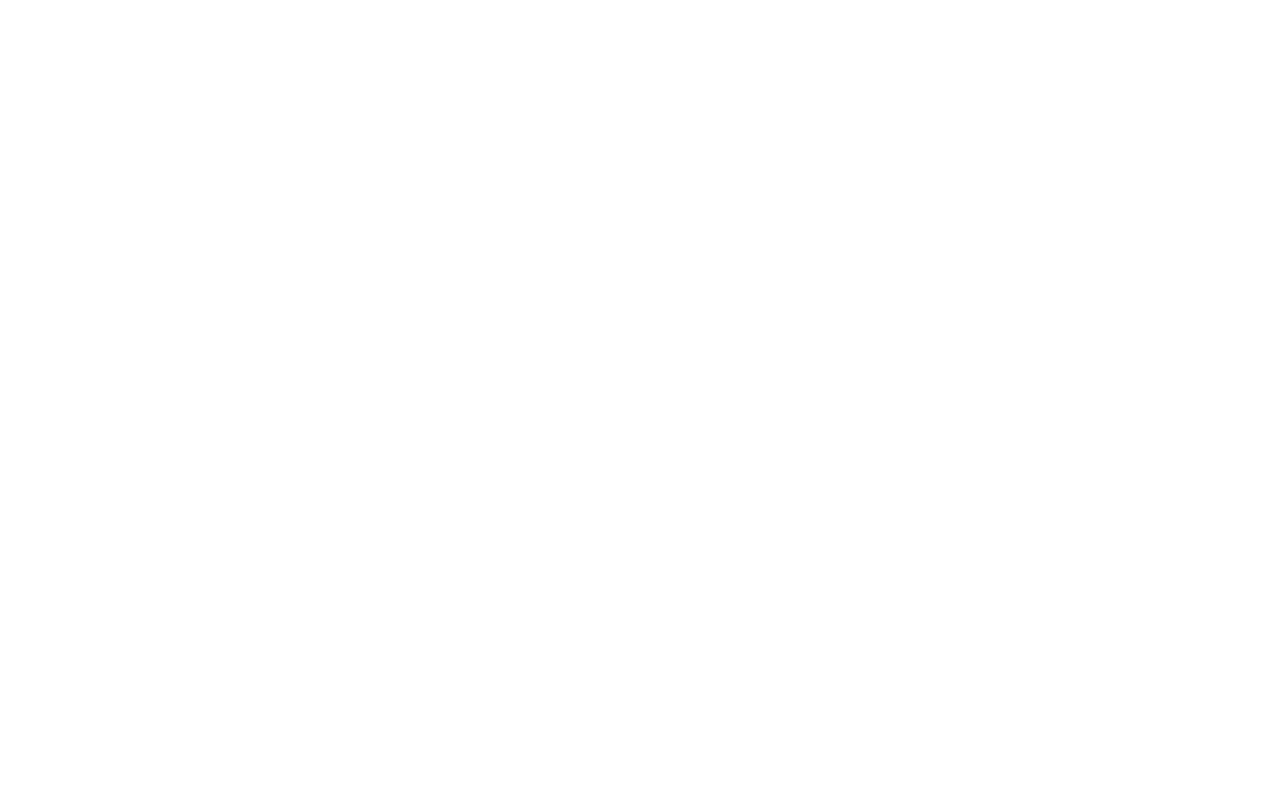
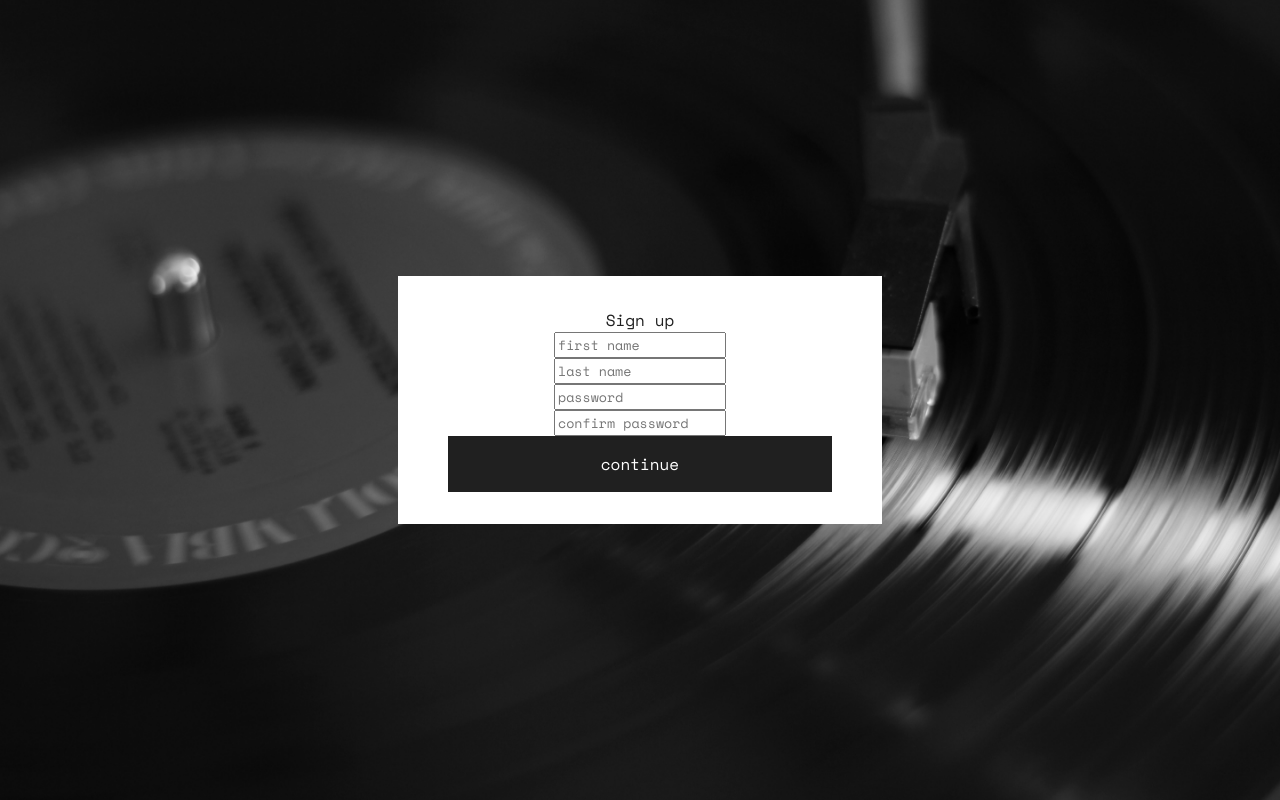
Before and after one commit to MariaPop24/Vinylla-Front-end-Admin, a React (Create React App) app: page /signup in a window 1280 px wide. Built offline with nearby package versions, Linux system fonts and the light colour scheme.

Commit message:
added signup

```diff
--- a/package.json
+++ b/package.json
@@ -6,13 +6,17 @@
     "@testing-library/jest-dom": "^5.16.5",
     "@testing-library/react": "^13.4.0",
     "@testing-library/user-event": "^13.5.0",
+    "axios": "^1.4.0",
+    "formik": "^2.4.1",
     "node-sass": "^7.0.3",
     "react": "^17.0.2",
     "react-dom": "^17.0.2",
     "react-intl": "^6.4.2",
     "react-router-dom": "^6.11.2",
     "react-scripts": "5.0.1",
-    "web-vitals": "^2.1.4"
+    "react-spinners": "^0.13.8",
+    "web-vitals": "^2.1.4",
+    "yup": "^1.2.0"
   },
   "scripts": {
     "start": "set PORT=3006 && react-scripts start",
--- a/src/i18n/messages/en.tsx
+++ b/src/i18n/messages/en.tsx
@@ -7,8 +7,11 @@
     "pages.landingPage.signup-btn": "sign me up",
     "pages.landingPage.title":
       "Welcome to Vinylla's admin portal, the ultimate solution for efficient and streamlined administrative tasks.",
+    "pages.login.title": "Log in",
     "pages.notFoundPage.title": "404",
     "pages.notFoundPage.text":
       "it seems that the page you are looking for does not exist. maybe go back to homepage or try another search?",
+    "pages.signup.title": "Sign up",
+    "pages.signup.button": "continue",
   },
 };
--- /dev/null
+++ b/src/interfaces/LoginInterface.tsx
@@ -0,0 +1,4 @@
+export interface LoginInterface {
+  email: string;
+  password: string;
+}
--- /dev/null
+++ b/src/interfaces/SignupInterface.tsx
@@ -0,0 +1,6 @@
+export interface SignupInterface {
+  firstName: string;
+  lastName: string;
+  password: string;
+  confirmPassword: string;
+}
--- a/src/pages/LoginPage/LoginPage.tsx
+++ b/src/pages/LoginPage/LoginPage.tsx
@@ -1,8 +1,18 @@
 import React from "react";
 import "./LoginPage.scss";
+import { FormattedMessage } from "react-intl";
 
 const LoginPage = () => {
-  return <div></div>;
+  return (
+    <div className="landing-page--container">
+      <div className="landing-page--content fadeIn">
+        <div>
+          <FormattedMessage id="pages.login.title" />
+        </div>
+        <form></form>
+      </div>
+    </div>
+  );
 };
 
 export default LoginPage;
--- a/src/pages/SignupPage/SignupPage.tsx
+++ b/src/pages/SignupPage/SignupPage.tsx
@@ -1,8 +1,135 @@
-import React from "react";
+import React, { useState } from "react";
 import "./SignupPage.scss";
+import { FormattedMessage } from "react-intl";
+import { useFormik } from "formik";
+import { SignupInterface } from "../../interfaces/SignupInterface";
+import signupSchema from "../../schemas/signupSchema";
+import TextInput from "../../components/atoms/TextInput/TextInput";
+import { InputType } from "../../enums/InputType";
+import { ButtonType } from "../../enums/ButtonType";
+import Button from "../../components/atoms/Button/Button";
+import { BeatLoader } from "react-spinners";
+import axios from "axios";
+
+const initialValues: SignupInterface = {
+  firstName: "",
+  lastName: "",
+  password: "",
+  confirmPassword: "",
+};
 
 const SignupPage = () => {
-  return <div></div>;
+  const [isLoading, setIsLoading] = useState(false);
+  const onSubmit = async () => {
+    try {
+      setIsLoading(true);
+      const response = await axios.post(
+        "http://localhost:8000/api/users/postAdmin",
+        { ...values }
+      );
+      console.log(response);
+      setIsLoading(false);
+    } catch (error) {
+      setIsLoading(false);
+      console.log(error);
+    }
+  };
+  const { values, errors, touched, handleBlur, handleChange, handleSubmit } =
+    useFormik<SignupInterface>({
+      initialValues,
+      validationSchema: signupSchema,
+      onSubmit,
+    });
+  return (
+    <div className="landing-page--container">
+      <div className="landing-page--content fadeIn">
+        <div>
+          <FormattedMessage id="pages.signup.title" />
+        </div>
+        <form onSubmit={handleSubmit}>
+          <span style={{ position: "relative" }}>
+            <TextInput
+              inputClassName={`signup-field ${
+                errors.firstName && touched.firstName ? "input-error" : ""
+              }`}
+              placeholder="first name"
+              name="firstName"
+              id="firstName"
+              type={InputType.TEXT}
+              value={values.firstName}
+              onChange={handleChange}
+              onBlur={handleBlur}
+            />
+            {errors.firstName && touched.firstName && (
+              <p className="signup-page--error">{errors.firstName}</p>
+            )}
+          </span>
+          <span style={{ position: "relative" }}>
+            <TextInput
+              inputClassName={`signup-field ${
+                errors.lastName && touched.lastName ? "input-error" : ""
+              }`}
+              placeholder="last name"
+              name="lastName"
+              id="lastName"
+              type={InputType.TEXT}
+              value={values.lastName}
+              onChange={handleChange}
+              onBlur={handleBlur}
+            />
+            {errors.lastName && touched.lastName && (
+              <p className="signup-page--error">{errors.lastName}</p>
+            )}
+          </span>
+          <span style={{ position: "relative" }}>
+            <TextInput
+              inputClassName={`signup-field ${
+                errors.password && touched.password ? "input-error" : ""
+              }`}
+              placeholder="password"
+              name="password"
+              id="password"
+              type={InputType.PASSWORD}
+              value={values.password}
+              onChange={handleChange}
+              onBlur={handleBlur}
+            />
+            {errors.password && touched.password && (
+              <p className="signup-page--error">{errors.password}</p>
+            )}
+          </span>
+          <span style={{ position: "relative" }}>
+            <TextInput
+              inputClassName={`signup-field ${
+                errors.confirmPassword && touched.confirmPassword
+                  ? "input-error"
+                  : ""
+              }`}
+              placeholder="confirm password"
+              name="confirmPassword"
+              id="confirmPassword"
+              type={InputType.PASSWORD}
+              value={values.confirmPassword}
+              onChange={handleChange}
+              onBlur={handleBlur}
+            />
+            {errors.confirmPassword && touched.confirmPassword && (
+              <p className="signup-page--error">{errors.confirmPassword}</p>
+            )}
+          </span>
+          {isLoading ? (
+            <BeatLoader />
+          ) : (
+            <Button
+              type={ButtonType.Submit}
+              name={<FormattedMessage id="pages.signup.button" />}
+              className="btn-primary-style"
+            />
+          )}
+        </form>
+      </div>
+    </div>
+  );
 };
 
 export default SignupPage;
--- /dev/null
+++ b/src/schemas/signupSchema.tsx
@@ -0,0 +1,19 @@
+import * as yup from "yup";
+
+const passwordRules = /^(?=.*\d)(?=.*[a-z])(?=.*[A-Z]).{5,}$/;
+
+const signupSchema = yup.object().shape({
+  firstName: yup.string().trim().required("required"),
+  lastName: yup.string().trim().required("required"),
+  password: yup
+    .string()
+    .min(5)
+    .matches(passwordRules, { message: "stronger password required" })
+    .required("required"),
+  confirmPassword: yup
+    .string()
+    .oneOf([yup.ref("password")], "passwords must match")
+    .required("required"),
+});
+
+export default signupSchema;
```
Also changed, not shown: src/schemas/loginSchema.tsx (added, +8 -0 lines), 1 other file (tests, documents, lock files or other folders).
